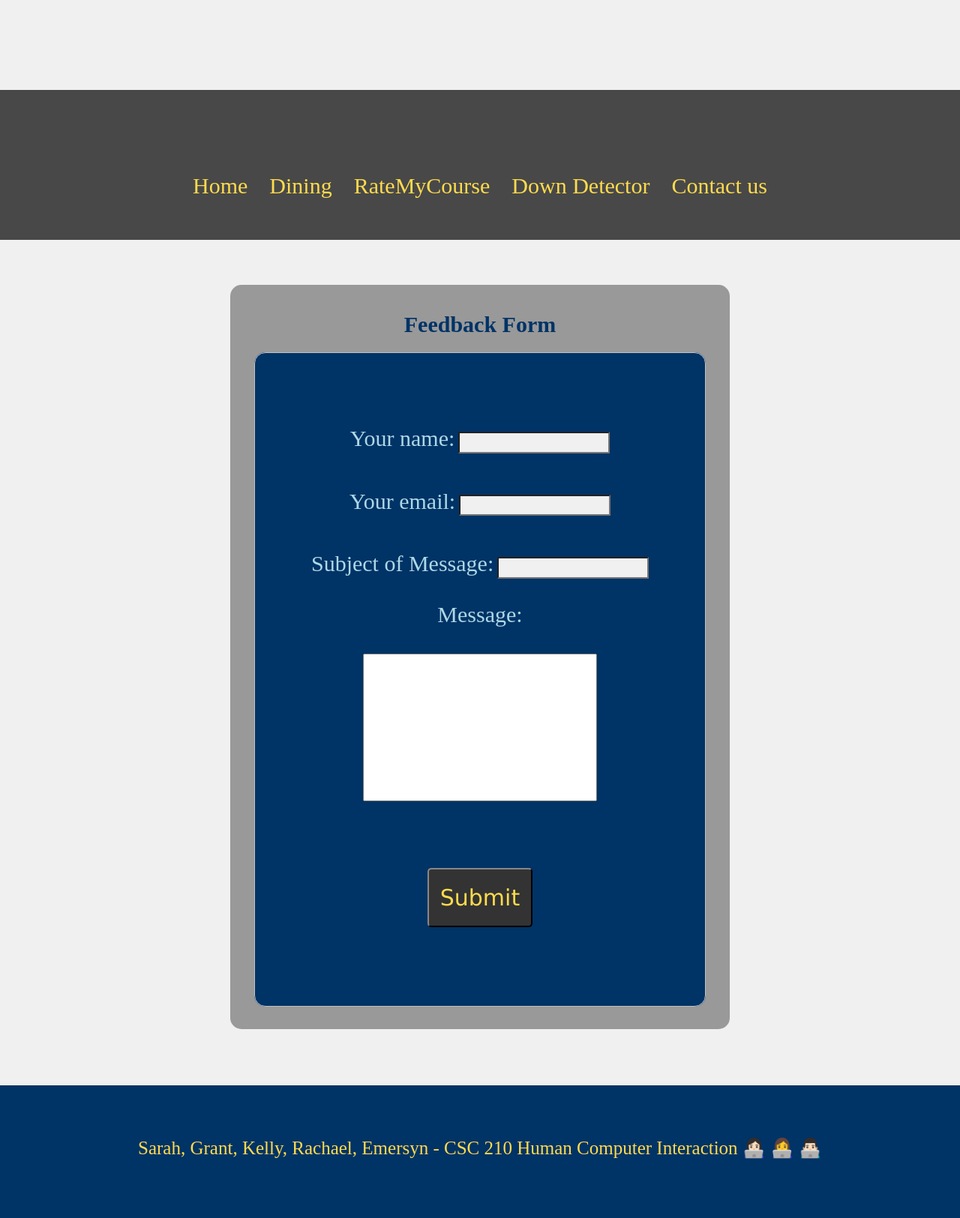
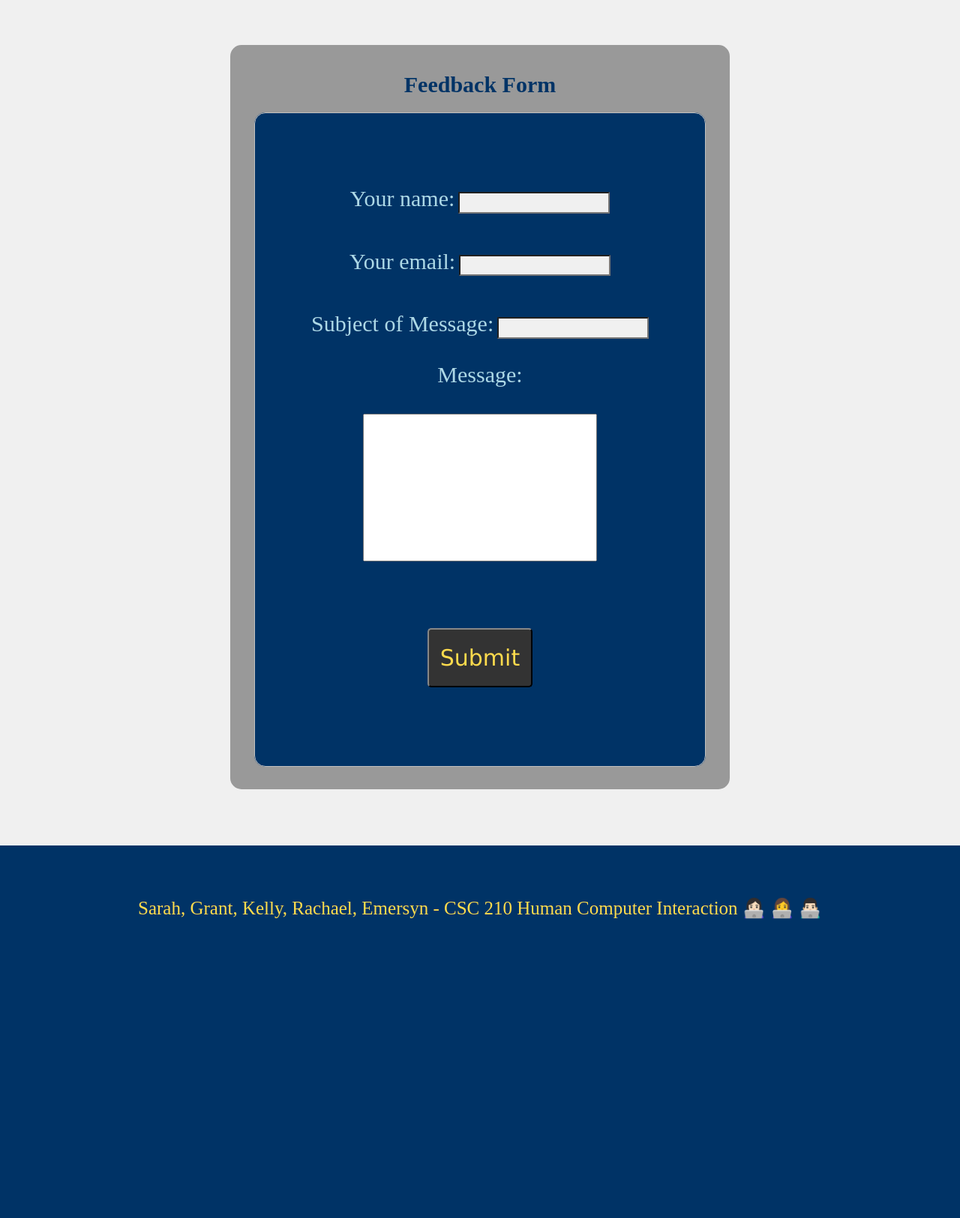
Before and after one commit to rachael2016/UR-Web-Hub, a Flask app: page /feedbackform in a window 1280 px wide. Shown: the part 320-1945 px from the top of the page at 75% size. After the commit the page ends 1546 px from the top, so only its background shows below. Run offline with Flask 2, Linux system fonts and the light colour scheme; some libraries are stand-ins or nearby versions.

Commit message:
removing stuff now in layout

```diff
--- a/templates/feedbackform.html
+++ b/templates/feedbackform.html
@@ -1,29 +1,6 @@
 {% extends "layout.html" %}
 
 {% block content %}
-<head>
-    <title>Feedback, Q&amp;A</title>
-    <meta name="viewport" content="width=device-width, initial-scale=1">
-    <link rel="stylesheet" href="https://www.w3schools.com/w3css/4/w3.css">
-    <link rel="stylesheet" href="https://cdnjs.cloudflare.com/ajax/libs/font-awesome/4.7.0/css/font-awesome.min.css">
-   <link rel="stylesheet" href="../static/styles.css">
-</head>
-<body>
-	<div class="header">
-      <header>
-         <a href="urwebhub.html"><h1>UR Web Hub</h1></a>
-         <div class="intro">Campus Resources</div>
-      </header>
-   </div>
-    <nav class="menu" id="navMenu">
-            <ul>
-               <li><a href="/" class="active">Home</a></li>
-               <li><a href="/dining">Dining</a></li>
-               <li><a href="/ratemycourse">RateMyCourse</a></li>
-               <li><a href="/downdetectornav">Down Detector</a></li>
-               <li><a href="/feedbackform">Contact us</a></li>
-            </ul>
-         </nav>
     <div class="container">
       <section class="lead">
         <div class="form">
@@ -42,17 +19,9 @@
 		        	<input type="submit" id="submit" name="submit">
 					<label for="submit"></label>
 				</fieldset>
-    		</form>
-        </div>
+    			</form>
+	      </div>
 	</section>
 </div>
-    <div class="home">
-   		<footer>
-      		<h4>Sarah, Grant, Kelly, Rachael, Emersyn- CSC 210 Human Computer Interaction 👩🏻‍💻 👩‍💻 👨🏻‍💻</h4>
-   		</footer>
-	</div>
-    <script src="//ajax.googleapis.com/ajax/libs/jquery/1.9.0/jquery.min.js"></script>
-    <script src="../js/script.js"></script>
-</body>
 
 {% endblock %}
```
